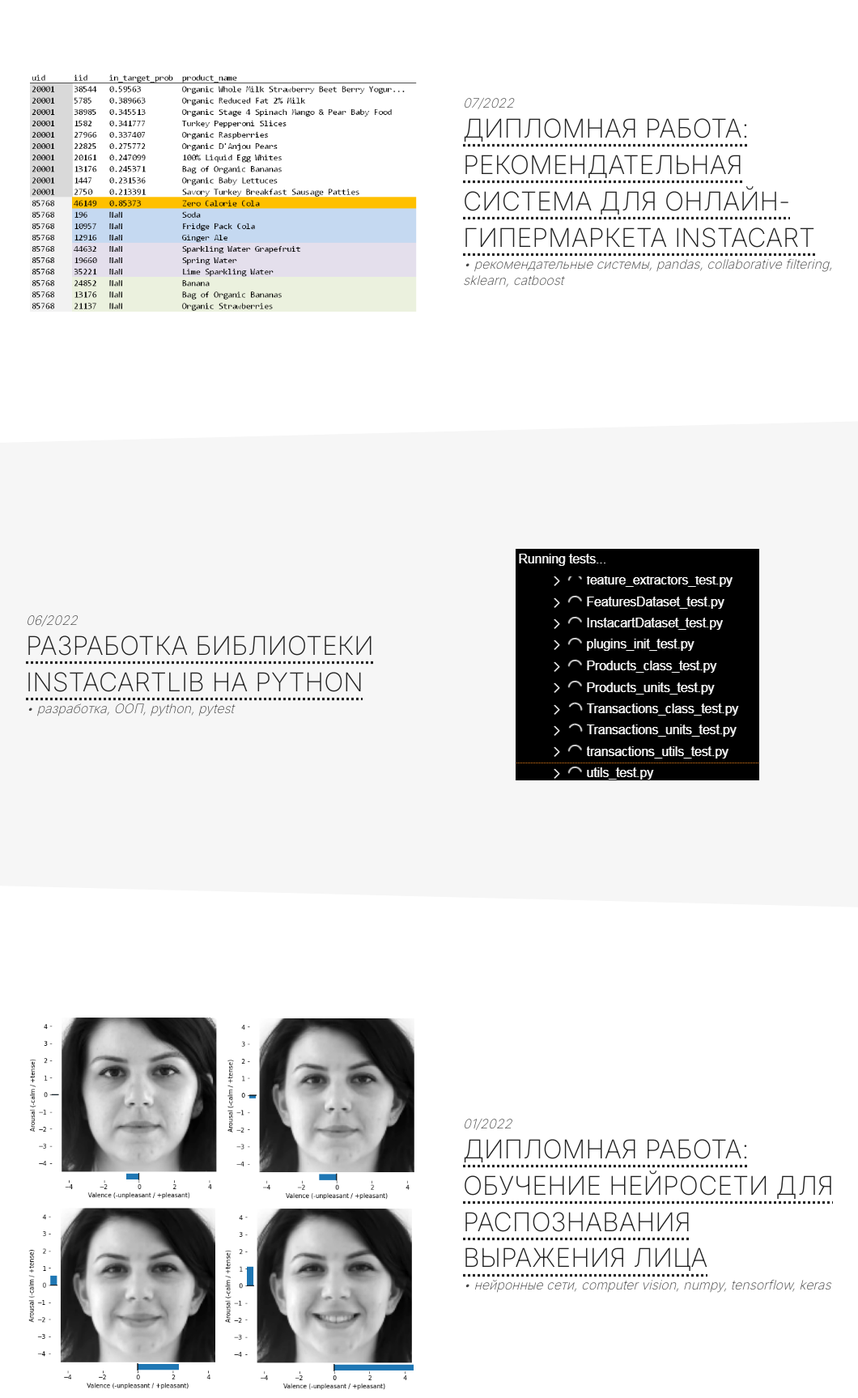
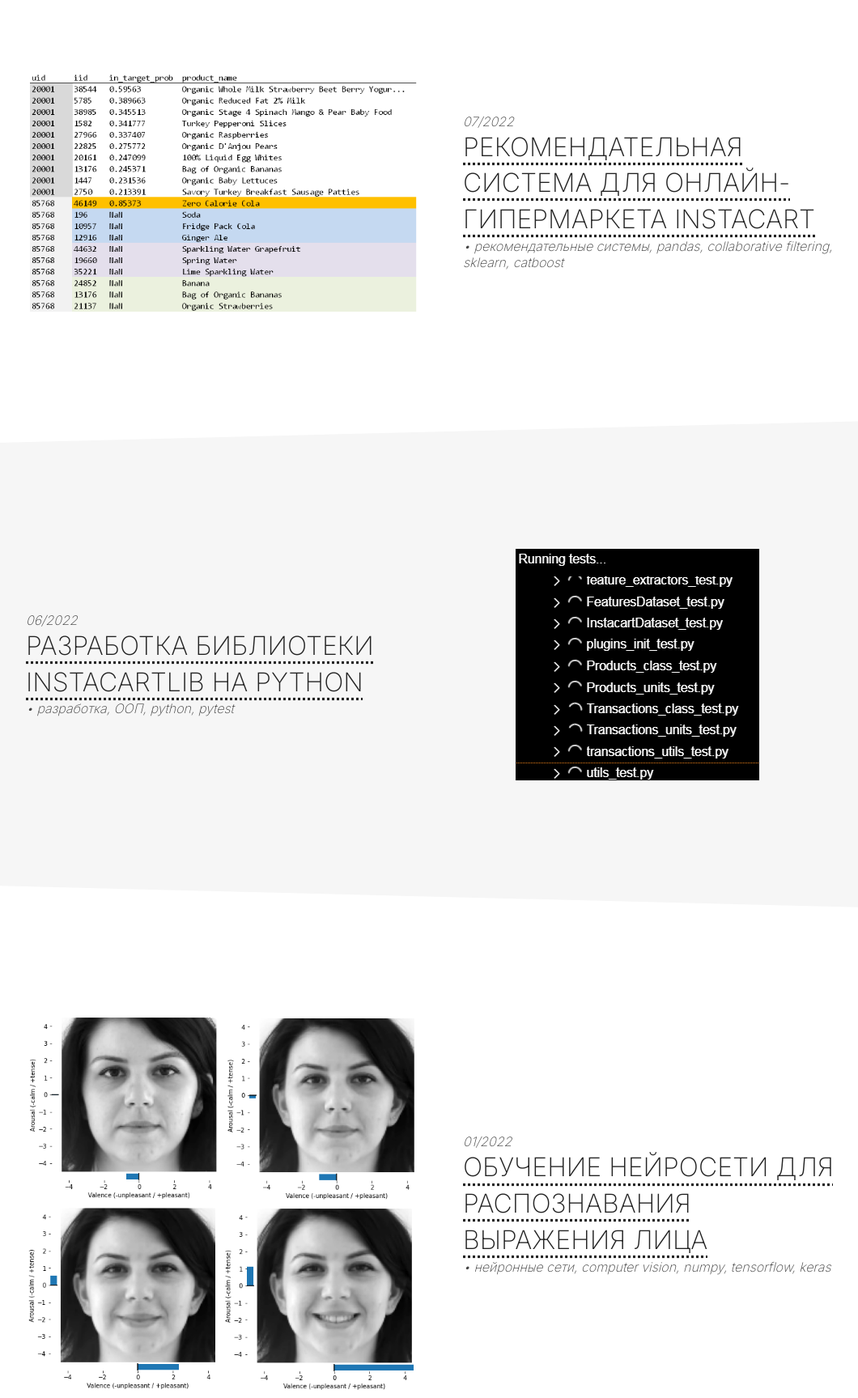
Before and after one commit to d-01/portfolio, a plain HTML site: page index.html in a window 1280 px wide. Shown: the part 580-2307 px from the top of the page at 81% size, without its empty margins (108-1168 px from the left). Drawn offline with Linux system fonts and the light colour scheme.

Commit message:
Updated README.md

```diff
--- a/index.html
+++ b/index.html
@@ -37,7 +37,7 @@
                 </div>
                 <div class="info">
                     <div class="date">07/2022</div>
-                    <div class="title">Дипломная работа: рекомендательная система для онлайн-гипермаркета Instacart</div>
+                    <div class="title">Рекомендательная система для онлайн-гипермаркета Instacart</div>
                     <div class="tech-stack">рекомендательные системы, pandas, collaborative filtering, sklearn, catboost</div>
                 </div>
             </div>
@@ -67,7 +67,7 @@
                 </div>
                 <div class="info">
                     <div class="date">01/2022</div>
-                    <div class="title">Дипломная работа: обучение нейросети для распознавания выражения лица</div>
+                    <div class="title">Обучение нейросети для распознавания выражения лица</div>
                     <div class="tech-stack">нейронные сети, computer vision, numpy, tensorflow, keras</div>
                 </div>
             </div>
```
Also changed, not shown: 1 other file.
